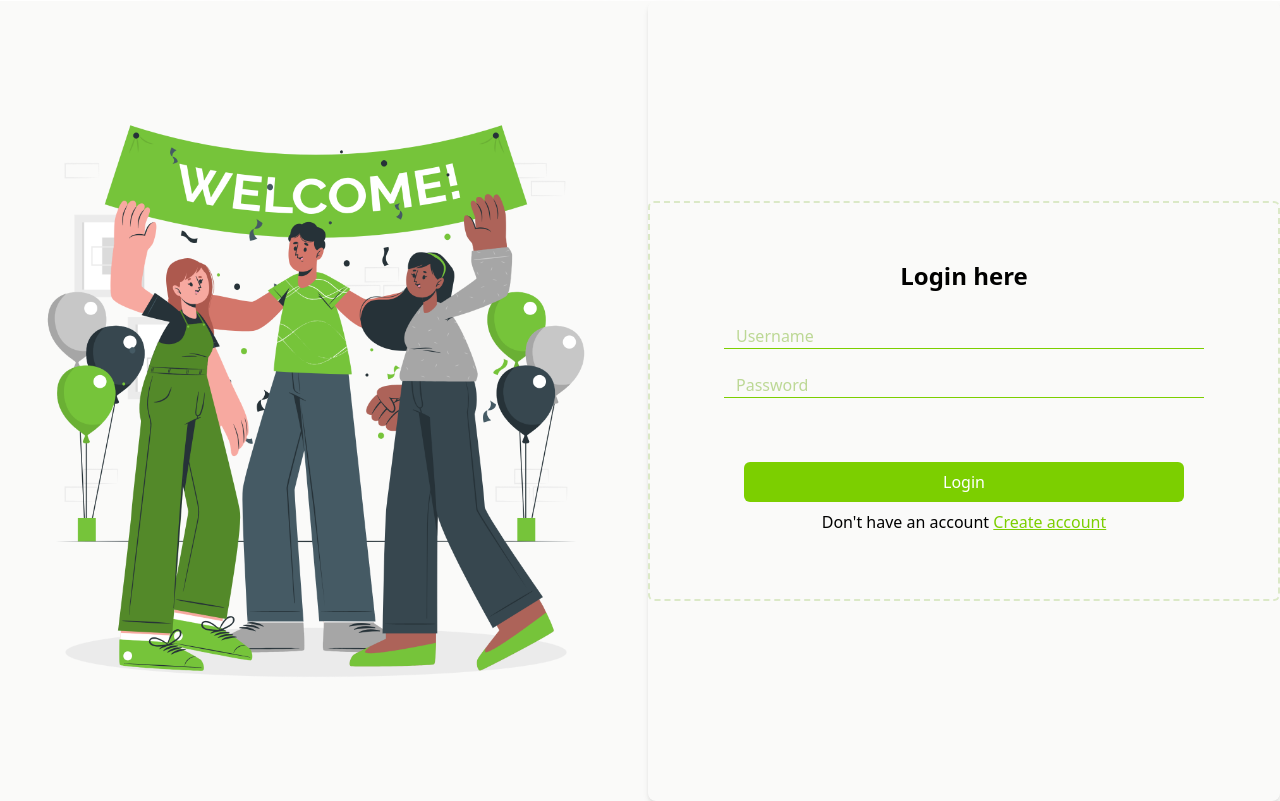
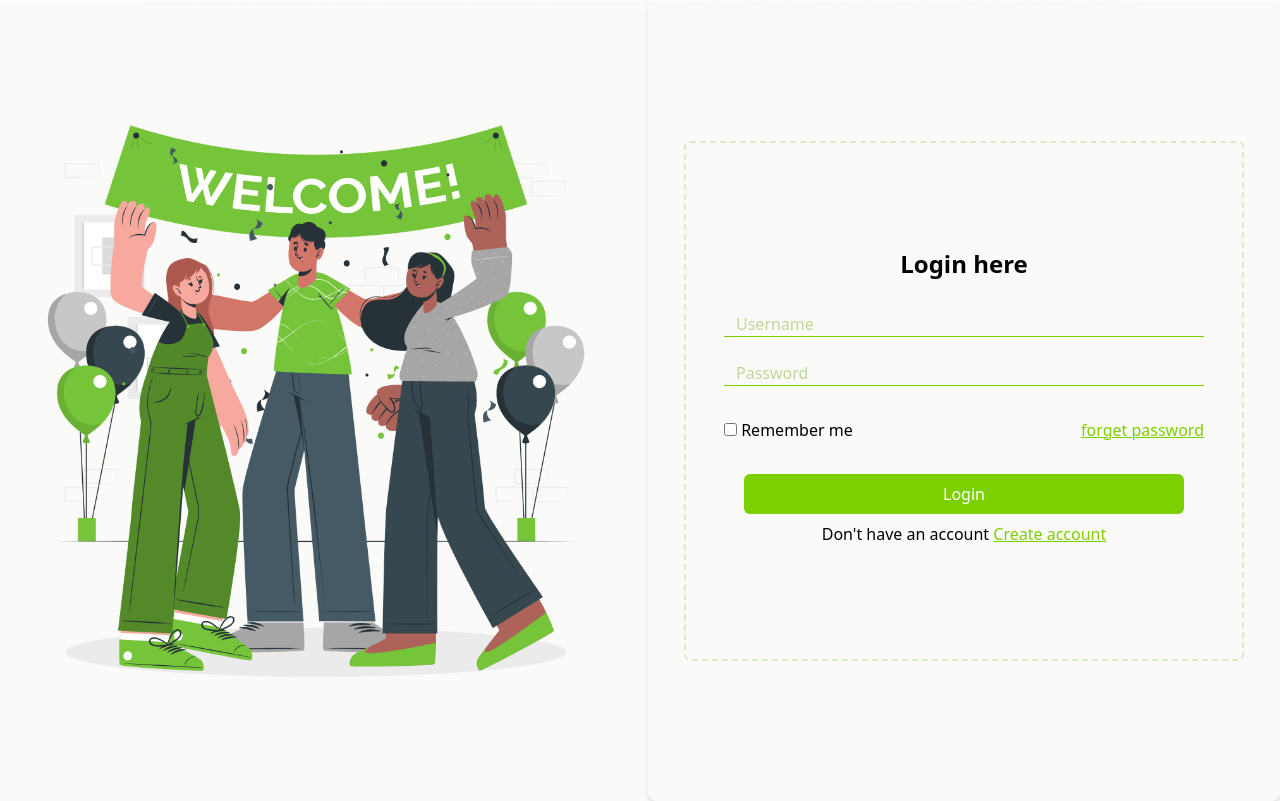
Before and after one commit to AlazarBekele/Freelancer-Project-Tracker, a Django app: page / in a window 1280 px wide. Shown: the part 799-1600 px from the top of the page. Run offline with Django 5.2, Linux system fonts and the light colour scheme; data comes from the database, SQL or seed files in the repository; some web fonts are replaced.

Commit message:
Make the color

```diff
--- a/Admin/templates/Include/Welcome/welcompage.html
+++ b/Admin/templates/Include/Welcome/welcompage.html
@@ -20,7 +20,7 @@
 
             <div class="h-screen flex justify-center items-center shadow-md rounded-lg">
 
-                <div class="border-2 border-dashed w-160 h-100 py-8 px-8 flex flex-col justify-center items-center gap-8 border-lime-600/20 rounded-md">
+                <div class="border-2 border-dashed w-140 h-130 py-8 px-8 flex flex-col justify-center items-center gap-8 border-lime-600/20 rounded-md">
 
                     <div>
 
@@ -35,9 +35,20 @@
 
                     </div>
 
-                    <div>
+                    <div class="flex justify-between items-center w-120">
 
+                        <div>
 
+                            <input id="Rememberme" type="checkbox">
+                            <label for="Rememberme">Remember me</label>
+
+                        </div>
+
+                        <div>
+
+                            <a class="underline decoration-1 decoration-lime-500 text-lime-500" href="#">forget password</a>
+
+                        </div>
 
                     </div>
 
--- a/static/dist/MainCss.css
+++ b/static/dist/MainCss.css
@@ -227,6 +227,12 @@
   .h-100 {
     height: calc(var(--spacing) * 100);
   }
+  .h-130 {
+    height: calc(var(--spacing) * 130);
+  }
+  .h-140 {
+    height: calc(var(--spacing) * 140);
+  }
   .h-dvh {
     height: 100dvh;
   }
@@ -295,6 +301,9 @@
   }
   .items-center {
     align-items: center;
+  }
+  .justify-between {
+    justify-content: space-between;
   }
   .justify-center {
     justify-content: center;
```
